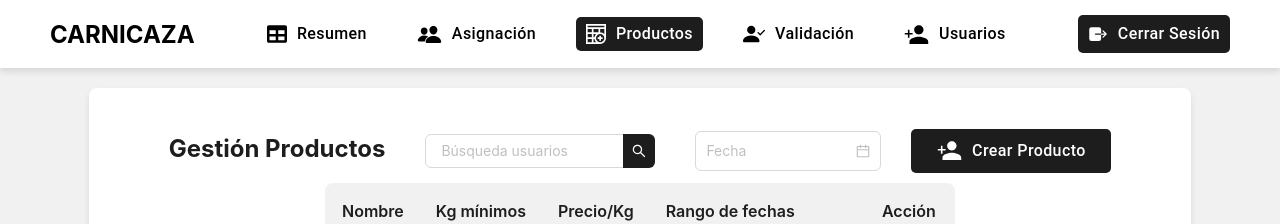
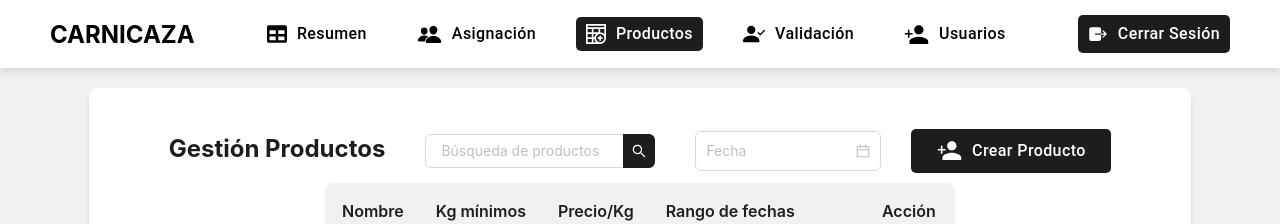
Before and after one commit to Laraa11/web_carnica, a React (Create React App) app: page / in a window 1280 px wide. Both pictures are taken after a click on the button "Productos". Shown: the top 224 px of the page. Built offline with nearby package versions, Linux system fonts and the light colour scheme.

Commit message:
solo cambie un placeholder

```diff
--- a/src/Pages/productos/index-productos.jsx
+++ b/src/Pages/productos/index-productos.jsx
@@ -58,7 +58,7 @@ const filteredProducts = productsList
       <ContainerHorizontal>
         <PageTitle>Gestión Productos</PageTitle>
         <SearchInput
-          placeholder="Búsqueda usuarios"
+          placeholder="Búsqueda de productos"
           value={searchProduct}
           onChange={handleSearch}
         />
```
Also changed, not shown: 1 other file (tests, documents, lock files or other folders).
